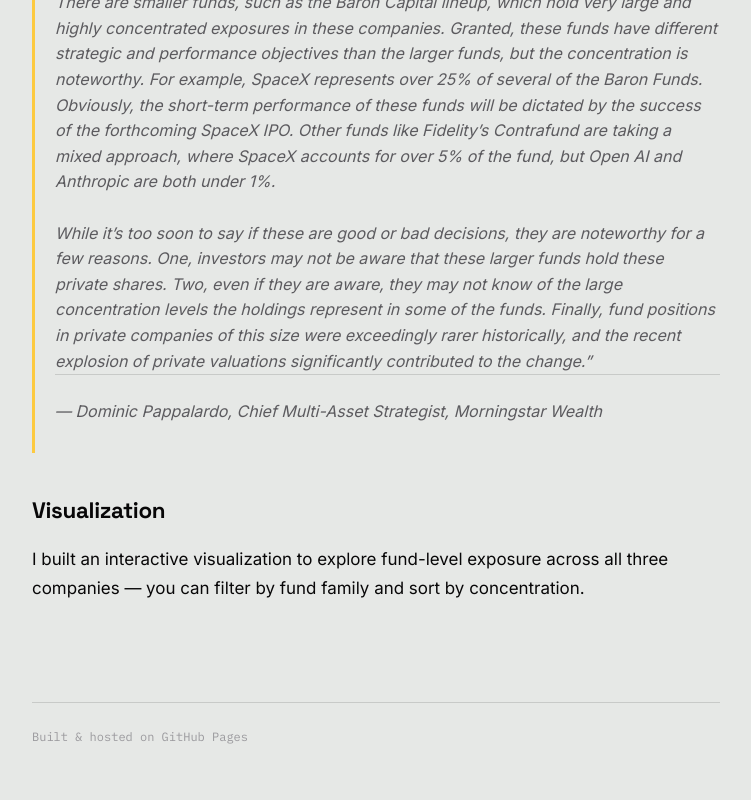
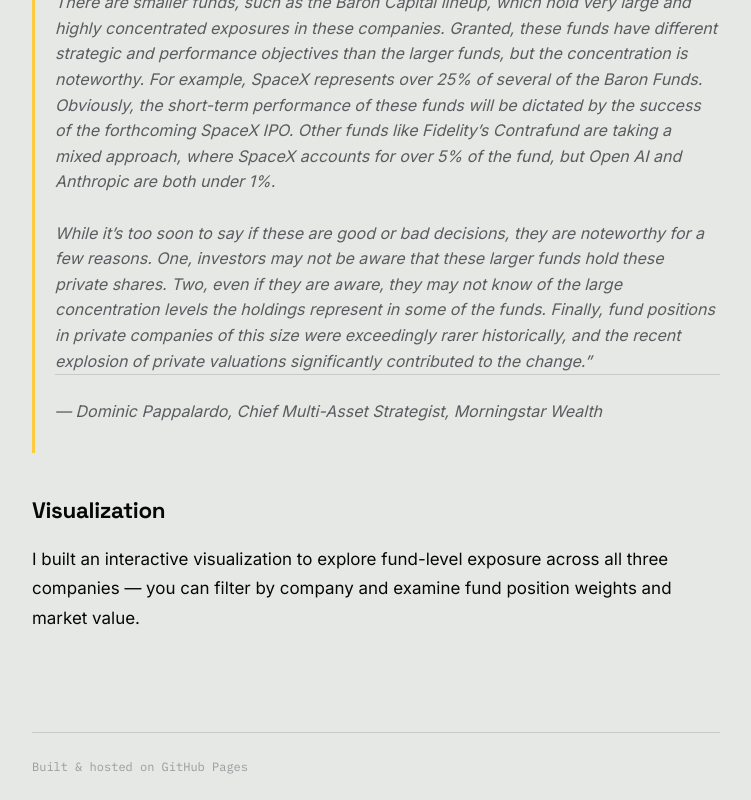
Before and after one commit to dillon-mcconnell/dillon-mcconnell.github.io, a plain HTML site: page projects/fund-exposure-project.html in a window 1280 px wide. Shown: the part 2688-3488 px from the top of the page, without its empty margins (264-1015 px from the left). Before the commit the page ends 3458 px from the top, so only its background shows below. Drawn offline with Linux system fonts and the light colour scheme; a script that the page names is missing.

Commit message:
typo fix

```diff
--- a/projects/fund-exposure-project.html
+++ b/projects/fund-exposure-project.html
@@ -393,7 +393,7 @@
 
     <h2>Visualization</h2>
     <p>
-    I built an interactive visualization to explore fund-level exposure across all three companies — you can filter by fund family and sort by concentration.
+    I built an interactive visualization to explore fund-level exposure across all three companies — you can filter by company and examine fund position weights and market value.
     </p>
     <div class="flourish-embed flourish-hierarchy" data-src="visualisation/29225664"><script src="https://public.flourish.studio/resources/embed.js"></script><noscript><img src="https://public.flourish.studio/visualisation/29225664/thumbnail" width="100%" alt="hierarchy visualization" /></noscript></div>
 
```
